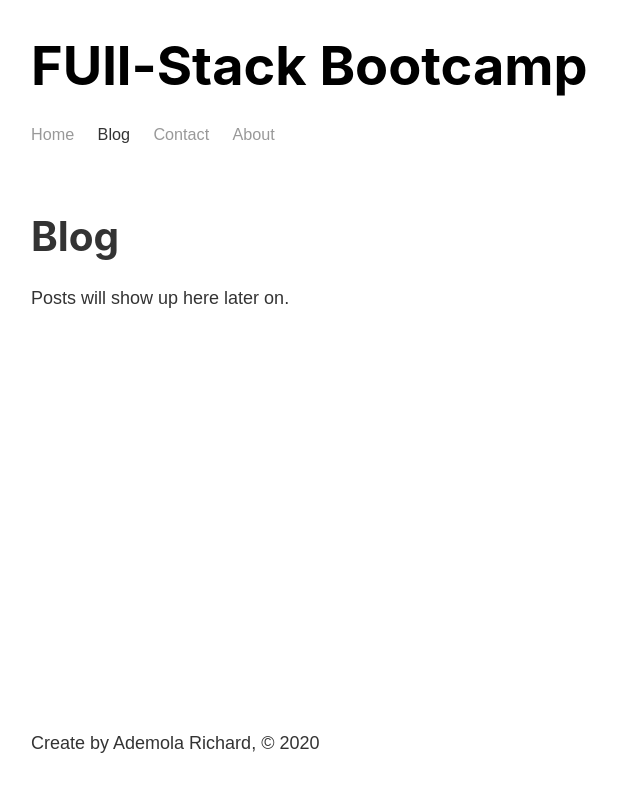
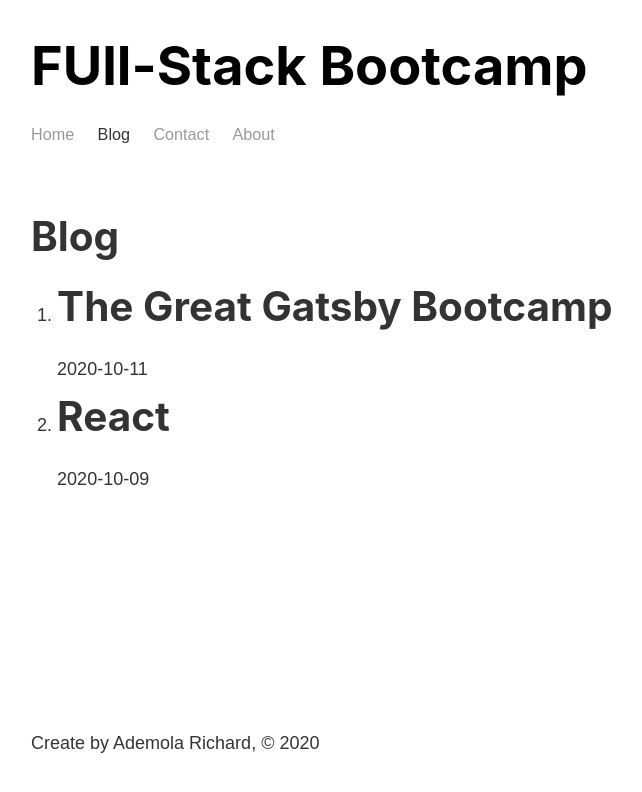
Before and after one commit to Emricky19/gatsby-blog, a Gatsby site: page /blog in a window 1280 px wide. Shown: the whole page, without its empty margins (252-894 px from the left). Built offline with nearby package versions, Linux system fonts and the light colour scheme; Gatsby itself is replaced by a stand-in of ours.

Commit message:
fetched markdown data

```diff
--- a/src/pages/blog.js
+++ b/src/pages/blog.js
@@ -1,11 +1,43 @@
 import React from 'react'
 import Layout from '../components/Layout'
+import { useStaticQuery, graphql } from 'gatsby'
 
 const BlogPage = () => {
+    const data = useStaticQuery(
+        graphql`
+            query{
+                allMarkdownRemark {
+                    edges {
+                    node {
+                        frontmatter {
+                        title
+                        date
+                        }
+                        html
+                        excerpt
+                    }
+                    }
+                }
+            }
+        `
+    )
     return (
        <Layout>
             <h1>Blog</h1>
-            <p>Posts will show up here later on.</p>
+           <ol>
+           {
+                data.allMarkdownRemark.edges.map(edge => {
+                    return (
+
+                            <li>
+                                <h1>{edge.node.frontmatter.title}</h1>
+                                <p>{edge.node.frontmatter.date}</p>
+                            </li>
+
+                    )
+                })
+            }
+           </ol>
        </Layout>
     )
 }
```
